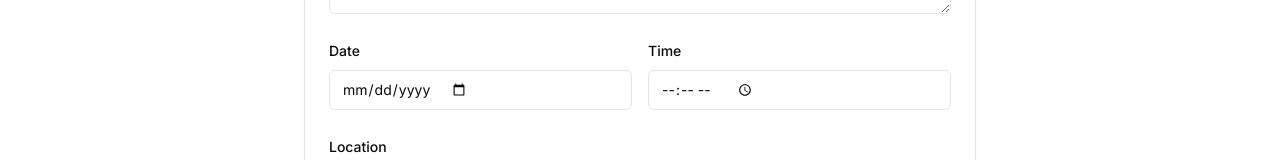
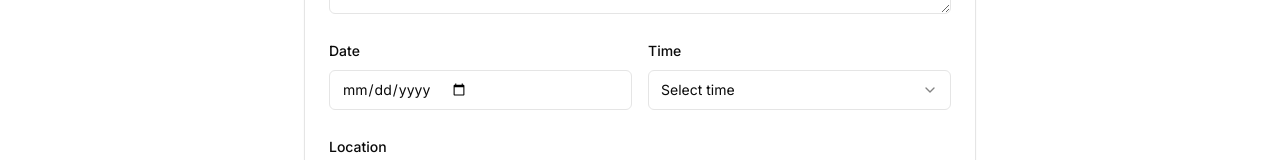
Before and after one commit to ahmadumarse02/Event-Booking-System, a Next.js app: page /events/create in a window 1280 px wide. Shown: the part 382-542 px from the top of the page. Built offline with nearby package versions, Linux system fonts and the light colour scheme.

Commit message:
Fix the time

```diff
--- a/components/event-card.tsx
+++ b/components/event-card.tsx
@@ -85,7 +85,7 @@ export function EventCard({ event, onDelete }: EventCardProps) {
 
         <div className="flex items-center space-x-2 text-sm">
           <DollarSign className="h-4 w-4 text-muted-foreground" />
-          <span>${event.price}</span>
+          <span>{event.price}</span>
         </div>
 
         <Badge variant="outline">{event.category}</Badge>
@@ -104,10 +104,10 @@ export function EventCard({ event, onDelete }: EventCardProps) {
         </div>
 
         <div className="flex w-full space-x-2">
-          <Button asChild variant="ghost" size="sm" className="flex-1">
+          <Button asChild variant="outline" size="sm" className="flex-1">
             <Link href={`/events/${event.id}/edit`}>Edit</Link>
           </Button>
-          <Button variant="ghost" size="sm" className="flex-1" onClick={handleDelete} disabled={isDeleting}>
+          <Button variant="destructive" size="sm" className="flex-1" onClick={handleDelete} disabled={isDeleting}>
             {isDeleting ? <LoadingSpinner size="sm" /> : "Delete"}
           </Button>
         </div>
--- a/components/event-form.tsx
+++ b/components/event-form.tsx
@@ -124,7 +124,26 @@ export function EventForm({ event, mode }: EventFormProps) {
 
             <div className="space-y-2">
               <Label htmlFor="time">Time</Label>
-              <Input id="time" type="time" {...register("time")} />
+              <Select
+                value={watch("time")}
+                onValueChange={(value) => setValue("time", value)}
+              >
+                <SelectTrigger>
+                  <SelectValue placeholder="Select time" />
+                </SelectTrigger>
+                <SelectContent>
+                  {Array.from({ length: 24 }).map((_, i) => {
+                    const hour = i % 12 || 12;
+                    const ampm = i < 12 ? "AM" : "PM";
+                    const timeString = `${hour}:00 ${ampm}`;
+                    return (
+                      <SelectItem key={timeString} value={timeString}>
+                        {timeString}
+                      </SelectItem>
+                    );
+                  })}
+                </SelectContent>
+              </Select>
               {errors.time && <p className="text-sm text-destructive">{errors.time.message}</p>}
             </div>
           </div>
```
Lines whose indentation alone changed are shown as unchanged.
